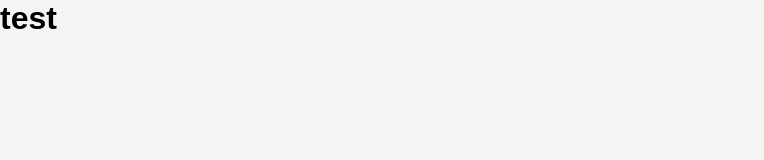
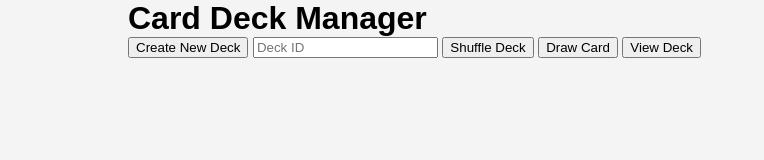
Before and after one commit to devKnuda/basicnode, a website: page public/index.html in a window 1280 px wide. Shown: the whole page, without its empty margins (0-764 px from the left). Drawn offline with Linux system fonts and the light colour scheme.

Commit message:
Update index.html to enhance UI with Card Deck Manager title and controls

```diff
--- a/public/index.html
+++ b/public/index.html
@@ -4,9 +4,28 @@
     <meta charset="UTF-8">
     <meta name="viewport" content="width=device-width, initial-scale=1.0">
     <link rel="stylesheet" href="css/style.css">
-    <title>Document</title>
+    <title>Card Deck Manager</title>
 </head>
 <body>
-    <h1>test</h1>
+    <div class="container">
+        <h1>Card Deck Manager</h1>
+
+        <div class="controls">
+            <button id="createDeck">Create New Deck</button>
+            <input type="text" id="deckId" placeholder="Deck ID">
+            <button id="shuffleDeck">Shuffle Deck</button>
+            <button id="drawCard">Draw Card</button>
+            <button id="viewDeck">View Deck</button>
+        </div>
+
+        <div id="cardDisplay" class="card-display">
+            <!-- Cards will be displayed here -->
+        </div>
+
+        <div id="deckDisplay" class="deck-display">
+            <!-- Full deck will be displayed here -->
+        </div>
+    </div>
+    <script src="js/app.js"></script>
 </body>
 </html>
```
